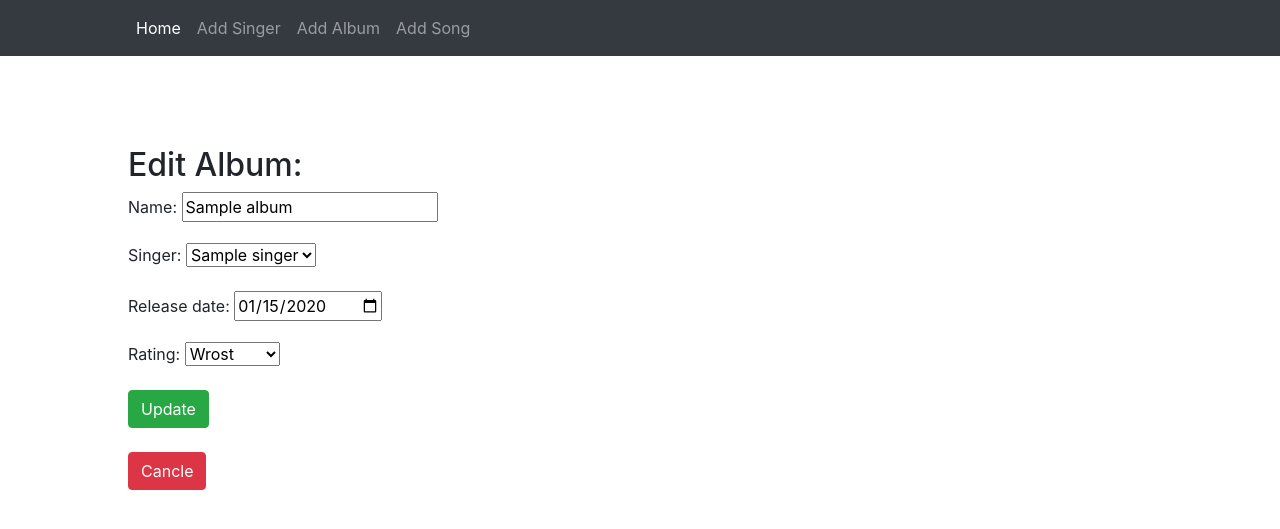
After one commit to shajalalhazari1/Music-Web-Project, a Django app: page /edit_album/1/ in a window 1280 px wide. The commit adds this page. Shown: the top 529 px of the page. Run offline with Django 3.2, Linux system fonts and the light colour scheme; tables that the repository leaves empty hold one stand-in row (values such as "Sample post"); some libraries are stand-ins or nearby versions.

Commit message:
Added all the Edit/update button with logic

```diff
--- a/Music/models.py
+++ b/Music/models.py
@@ -10,8 +10,8 @@ class Singer(models.Model):
 
 
 class Album(models.Model):
+    name = models.CharField(max_length=100)
     singer = models.ForeignKey(Singer, on_delete=models.CASCADE)
-    name = models.CharField(max_length=100)
     release_date = models.DateField()
     num_star = ((1, 'Wrost'),(2,'Bad'),(3,'Not Bad'),(4,'Good'),(5,'Excellent!'))
     rating = models.IntegerField(choices=num_star)
@@ -21,10 +21,10 @@ class Album(models.Model):
 
 
 class Song(models.Model):
+    name = models.CharField(max_length=100)
     album = models.ForeignKey(Album, on_delete=models.CASCADE)
     singer = models.ForeignKey(Singer, on_delete=models.CASCADE)
     other_singer = models.CharField(max_length=100, blank=True)
-    name = models.CharField(max_length=100)
 
     def __str__(self):
         return "{} form {} {}".format(self.name, self.album, self.other_singer)
--- a/Music/urls.py
+++ b/Music/urls.py
@@ -10,5 +10,9 @@ urlpatterns = [
     path('add_album/', views.add_album, name='add_album'),
     path('add_song/', views.add_song, name='add_song'),
     path('album_list/<int:singer_id>/', views.album_list, name='album_list'),
-    path('song_list/<int:album_id>/', views.song_list, name='song_list')
+    path('song_list/<int:album_id>/', views.song_list, name='song_list'),
+    path('edit_singer/<int:singer_id>/', views.edit_singer, name='edit_singer'),
+    path('edit_album/<int:album_id>/', views.edit_album, name='edit_album'),
+    path('edit_song/<int:song_id>/', views.edit_song, name='edit_song'),
+    path('delete_album/<int:album_id>/', views.delete_album, name='delete_album'),
 ]
--- a/Music/views.py
+++ b/Music/views.py
@@ -1,9 +1,12 @@
 from django.shortcuts import render
+from django.db.models import Avg
 
 from . import models
 from . import forms
 
 # Create your views here.
+
+# Home Page
 def index(request):
     singer_list = models.Singer.objects.all()
     diction = {
@@ -13,13 +16,17 @@ def index(request):
     return render(request, 'music/index.html', context=diction)
 
 
+#List of Albums, Song
 def album_list(request, singer_id):
     singer_info = models.Singer.objects.get(pk=singer_id)
     album_list = models.Album.objects.filter(singer=singer_info)
+    singer_rating = models.Album.objects.filter(singer=singer_id).aggregate(Avg('rating'))
+
     diction = {
         'title':'Album List',
         'singer_info':singer_info,
         'album_list':album_list,
+        'singer_rating':singer_rating,
     }
     return render(request, 'music/album_list.html', context=diction)
 
@@ -27,32 +34,17 @@ def album_list(request, singer_id):
 def song_list(request, album_id):
     album_info = models.Album.objects.get(pk=album_id)
     song_list = models.Song.objects.filter(album=album_id)
+
     diction = {
         'title':"Song List",
         'album_info':album_info,
         'song_list':song_list,
-
+        'album_id':album_id,
     }
     return render(request, 'music/song_list.html', context=diction)
 
 
-
-
-
-
-
-
-
-
-
-
-
-
-
-
-
-
-
+#Form to add Album, Singer and Song
 def add_singer(request):
     form = forms.SingerForm()
 
@@ -102,3 +94,67 @@ def add_song(request):
         'song_form':form,
     }
     return render(request, 'music/song_form.html', context=diction)
+
+
+#For Editing
+def edit_singer(request, singer_id):
+    singer_info = models.Singer.objects.get(pk=singer_id)
+    form = forms.SingerForm(instance=singer_info)
+
+    diction = {}
+
+    if request.method == "POST":
+        form = forms.SingerForm(request.POST, instance=singer_info)
+
+        if form.is_valid():
+            form.save(commit=True)
+            diction.update({'success_text':"Successfully Updated!"})
+
+    diction.update({'title':"Edit Singer"})
+    diction.update({'edit_singer':form})
+
+    return render(request, 'music/edit_singer.html', context=diction)
+
+
+def edit_album(request, album_id):
+    album_info = models.Album.objects.get(pk=album_id)
+    form = forms.AbumForm(instance=album_info)
+
+    diction = {}
+
+    if request.method == "POST":
+        form = forms.AbumForm(request.POST, instance=album_info)
+
+        if form.is_valid():
+            form.save(commit=True)
+            diction.update({'success_text':"Successfully Updated!"})
+
+    diction.update({'title':"Edit Album"})
+    diction.update({'edit_album': form})
+
+    return render(request, 'music/edit_album.html', context=diction)
+
+
+def edit_song(request, song_id):
+    song_info = models.Song.objects.get(pk=song_id)
+    form = forms.SongForm(instance=song_info)
+
+    diction = {}
+
+    if request.method == "POST":
+        form = forms.SongForm(request.POST, instance=song_info)
+
+        if form.is_valid():
+            form.save(commit=True)
+            diction.update({'success_text': "Successfully Updated!"})
+
+    diction.update({'title':"Edit Song"})
+    diction.update({'edit_song':form})
+
+    return render(request, 'music/edit_song.html', context=diction)
+
+
+# For Deleting
+def delete_album(request):
+    diction = {}
+    return render(request, '', context=diction)
--- /dev/null
+++ b/templates/music/edit_album.html
@@ -0,0 +1,16 @@
+{% extends 'music/base.html' %}
+{% block body_block %}
+    <h2>{{ title }}:</h2>
+    {% if success_text %}
+        <div class="alert alert-success">
+            {{ success_text }}
+        </div>
+    {% endif %}
+    <form action="" method="POST">
+        {{ edit_album.as_p }}
+        {% csrf_token %}
+        <input type="submit" value="Update" name="update" class="btn btn-success btn-md">
+    </form>
+    <br>
+    <a href="#" class="btn btn-danger btn-md">Cancle</a>
+{% endblock %}
```
Also changed, not shown: templates/music/album_list.html (+12 -8 lines), templates/music/edit_singer.html (added, +15 -0 lines), templates/music/edit_song.html (added, +11 -0 lines), templates/music/song_list.html (+6 -3 lines).
